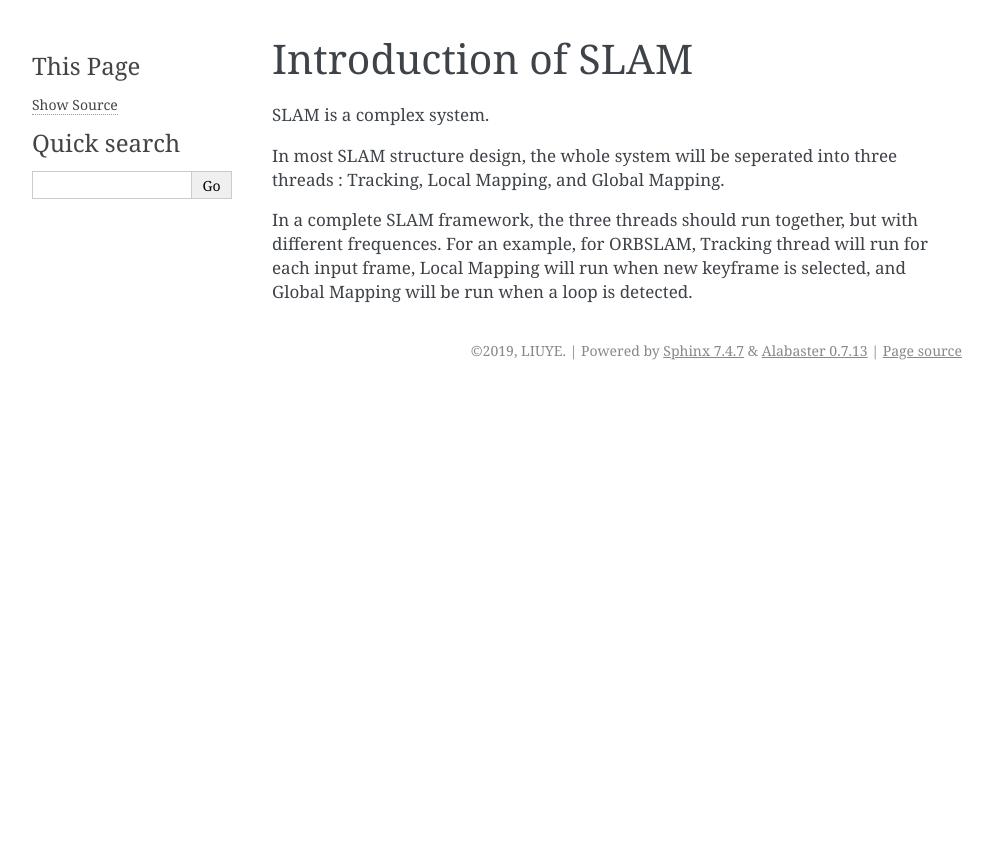
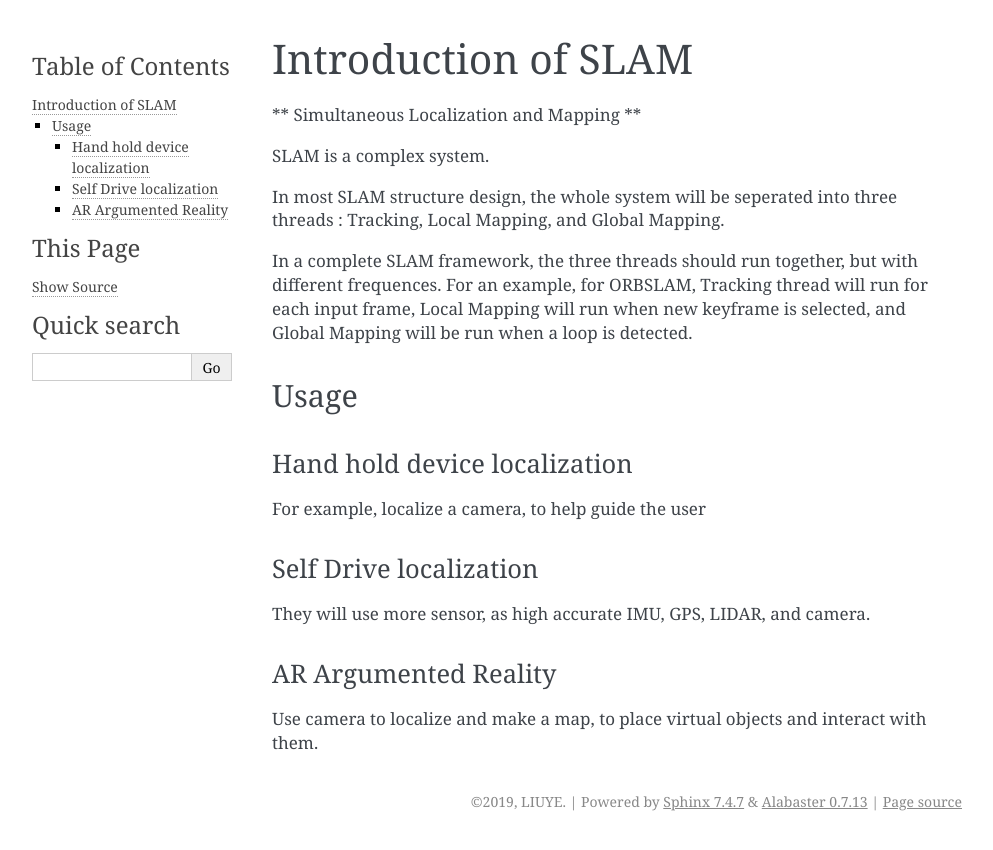
Before and after one commit to gggliuye/VIO, a Sphinx documentation site: the page built from docs/Introduction.rst, in a window 1280 px wide. Shown: the top 850 px of the page, without its empty margins (148-1141 px from the left). Built offline with Sphinx 7.4.7, drawn with Linux system fonts in a browser that asks for light colours.

Commit message:
add usage

```diff
--- a/docs/Introduction.rst
+++ b/docs/Introduction.rst
@@ -3,6 +3,7 @@
 Introduction of SLAM
 ===================================
 
+** Simultaneous Localization and Mapping **
 
 SLAM is a complex system.
 
@@ -10,3 +11,24 @@ In most SLAM structure design, the whole system will be seperated into three thr
 
 In a complete SLAM framework, the three threads should run together, but with different frequences.
 For an example, for ORBSLAM, Tracking thread will run for each input frame, Local Mapping will run when new keyframe is selected, and Global Mapping will be run when a loop is detected.
+
+
+
+
+Usage
+---------
+
+
+Hand hold device localization
+>>>>>>>>>>>>>>>>>>>>>>>>>
+For example, localize a camera, to help guide the user
+
+
+Self Drive localization
+>>>>>>>>>>>>>>>>>>>>>>>>>>
+They will use more sensor, as high accurate IMU, GPS, LIDAR, and camera.
+
+
+AR Argumented Reality
+>>>>>>>>>>>>>>>>>>>>>>>>>>>>
+Use camera to localize and make a map, to place virtual objects and interact with them.
```
